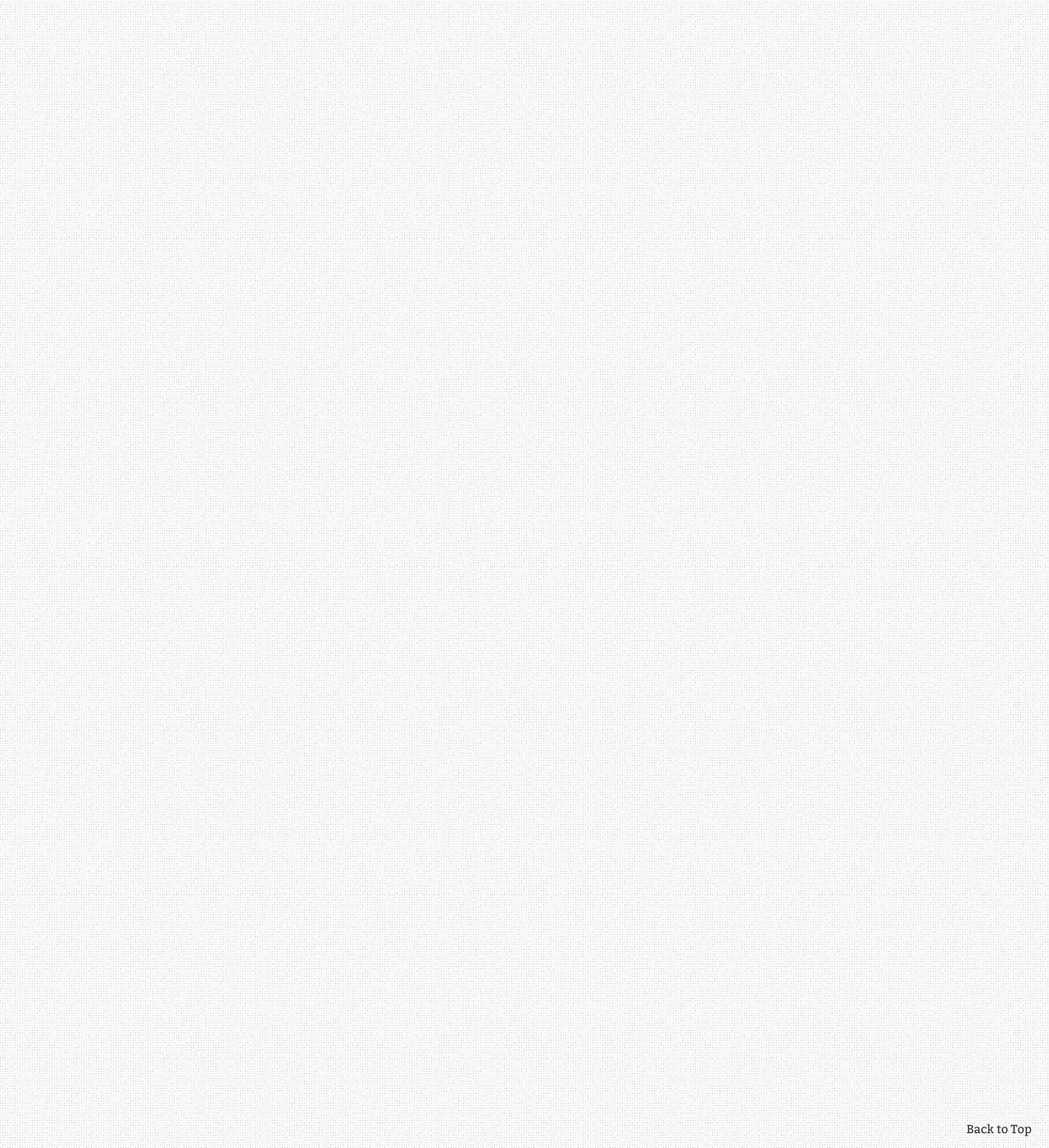
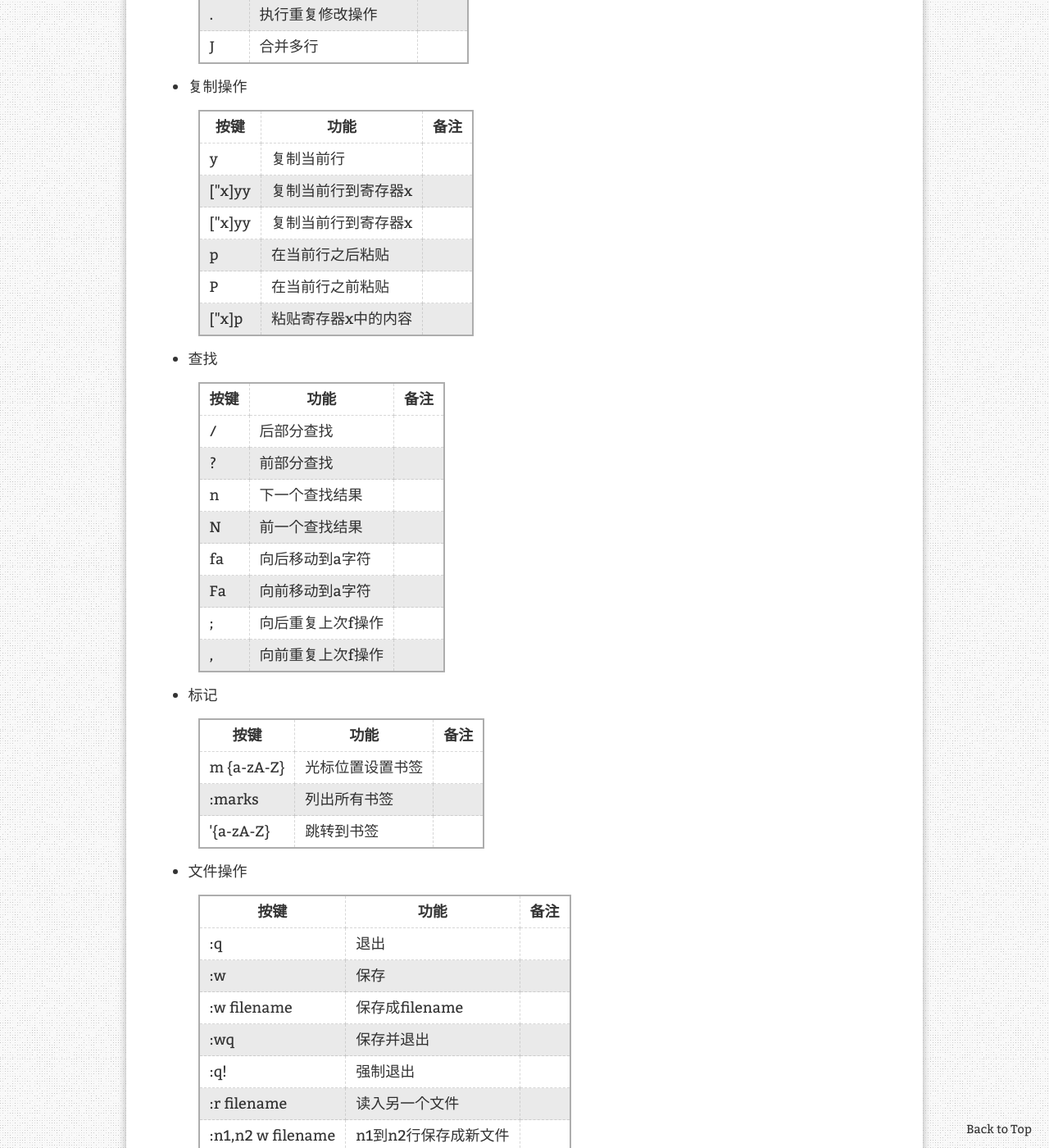
Before and after one commit to ElmTran/ElmTran.github.io, a Jekyll site: the page built from _posts/2022-03-24-vim-quick-table.md, in a window 1280 px wide and 1400 px high, scrolled down 4109 px. Shown: the whole window at 82% size. Built offline with Jekyll 4.4.1, drawn with Linux system fonts in a browser that asks for light colours; comment, search, counter and statistics services are not loaded; some of the changed text lies outside the part shown.

````diff
--- a/_posts/2022-03-24-vim-quick-table.md
+++ b/_posts/2022-03-24-vim-quick-table.md
@@ -24,7 +24,9 @@ redirect_from:
     ---------|----------|---------
     Esc | 正常模式 |
     i | 插入模式 |
-    \: | 命令行模式|
+    \: | 命令行模式 |
+    v | 逐字可视化选择模式 |
+    V | 逐行可视化模式 |
 
 - 光标移动
 
@@ -45,6 +47,8 @@ redirect_from:
     5b | 后5个词 |
     G | 文件末尾 |
     gg | 文件开头 |
+    \+ | 非空字符下一行 |
+    \- | 非空字符上一行 |
     ( | 上一句 |
     ) | 下一句 |
     { | 上一段 |
@@ -53,6 +57,9 @@ redirect_from:
     ]] | 下一部分 |
     [] | 上一部分末尾 |
     ][ | 下一部分开头 |
+    H | 可视化区域最上方 |
+    M | 可视化区域中间 |
+    L | 可视化区域最下方 |
 
 - 插入操作
 
@@ -65,6 +72,8 @@ redirect_from:
     O | 上方新开行 |
     \: r [filename] | 在下方插入文件内容 |
     \: r ![command] | 在下方插入命令输出内容 |
+    u | 撤销 |
+    ctrl r | 恢复撤销内容 |
 
 - 删除操作
 
@@ -81,6 +90,90 @@ redirect_from:
     3dd | 删除三行 |
     r{text} | 光标处字符替换成{text} |
     R 输入字符将替换光标处文字 | 覆写模式
+    s | 删除字符并进入插入模式 |
+    S | 删除本行并进入插入模式 |
+
+- 选择后续操作
+
+    按键 | 功能 | 备注
+    ---------|----------|---------
+    ~ | 切换大小写 |
+    d | 删除一个关键词 |
+    c | 变更 |
+    y | 复制 |
+    \> | 右移 |
+    \< | 左移 |
+    \! | 通过外部命令进行过滤 |
+    \. | 执行重复修改操作 |
+    J | 合并多行 |
+
+
+- 复制操作
+
+    按键 | 功能 | 备注
+    ---------|----------|---------
+    y | 复制当前行 |
+    ["x]yy | 复制当前行到寄存器x |
+    ["x]yy | 复制当前行到寄存器x |
+    p | 在当前行之后粘贴 |
+    P | 在当前行之前粘贴 |
+    ["x]p | 粘贴寄存器x中的内容 |
+
+- 查找
+
+    按键 | 功能 | 备注
+    ---------|----------|---------
+    / | 后部分查找 |
+    ? | 前部分查找 |
+    n | 下一个查找结果 |
+    N | 前一个查找结果 |
+    fa | 向后移动到a字符 |
+    Fa | 向前移动到a字符 |
+    ; | 向后重复上次f操作 |
+    , | 向前重复上次f操作 |
+
+- 标记
+
+    按键 | 功能 | 备注
+    ---------|----------|---------
+    m {a-zA-Z} | 光标位置设置书签 |
+    :marks | 列出所有书签 |
+    '{a-zA-Z} | 跳转到书签 |
+
+- 文件操作
+
+    按键 | 功能 | 备注
+    ---------|----------|---------
+    :q | 退出 |
+    :w | 保存 |
+    :w filename | 保存成filename |
+    :wq | 保存并退出 |
+    :q! | 强制退出 |
+    :r filename | 读入另一个文件 |
+    :n1,n2 w filename | n1到n2行保存成新文件 |
+    ZZ | 退出并保存 |
+    ZQ | 退出不保存 |
+
+## 常用操作
+```
+cw      # 删除当前位置到一个单词长度
+caw     # 删除一个单词
+c$      # 删除到行尾
+c^      # 删除到行首
+ci"     # 删除引号内容
+yi"     # 复制引号内容
+ya"     # 复制字符串包含"
+;,      # 重复上次移动修改操作
+ctrl f  # 下页
+ctrl b  # 上页
+ctrl d  # 下半页
+ctrl u  # 上半页
+:%s/original/replacement    # 替换第一个original
+:%s/original/replacement/g  # 替换所有original
+:%s/original/replacement/gc # 询问并替换所有original
+nyy     # 复制n行
+dyy     # 剪切多行
+```
 
 ## 参考链接
 - [Vim Vi键盘图](https://blog.gomyck.com/posts/vimKeyboard/), GOMYCK
````
Also changed, not shown: _posts/2022-03-30-linux-command-memo.md (added, +33 -0 lines).
